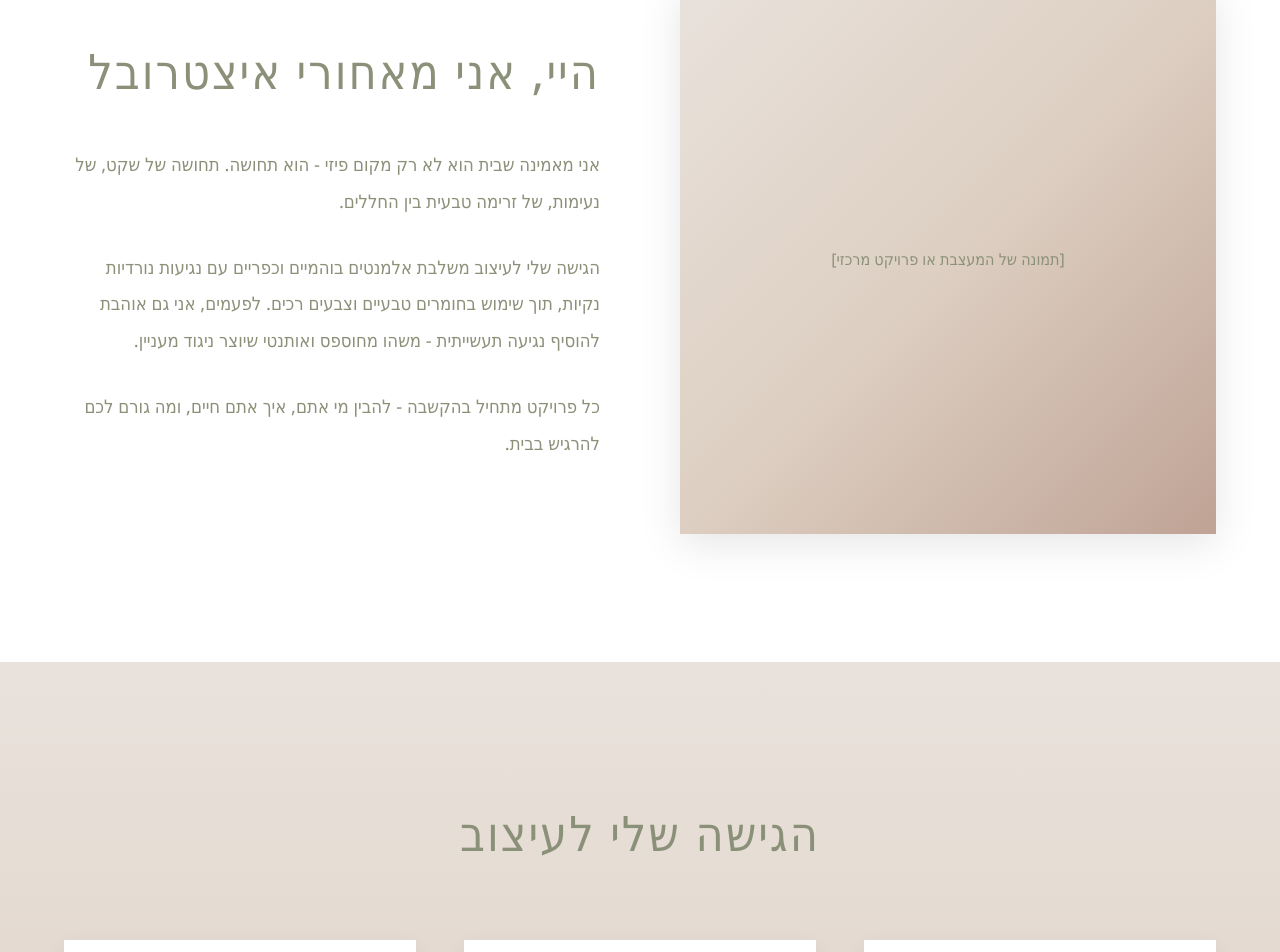
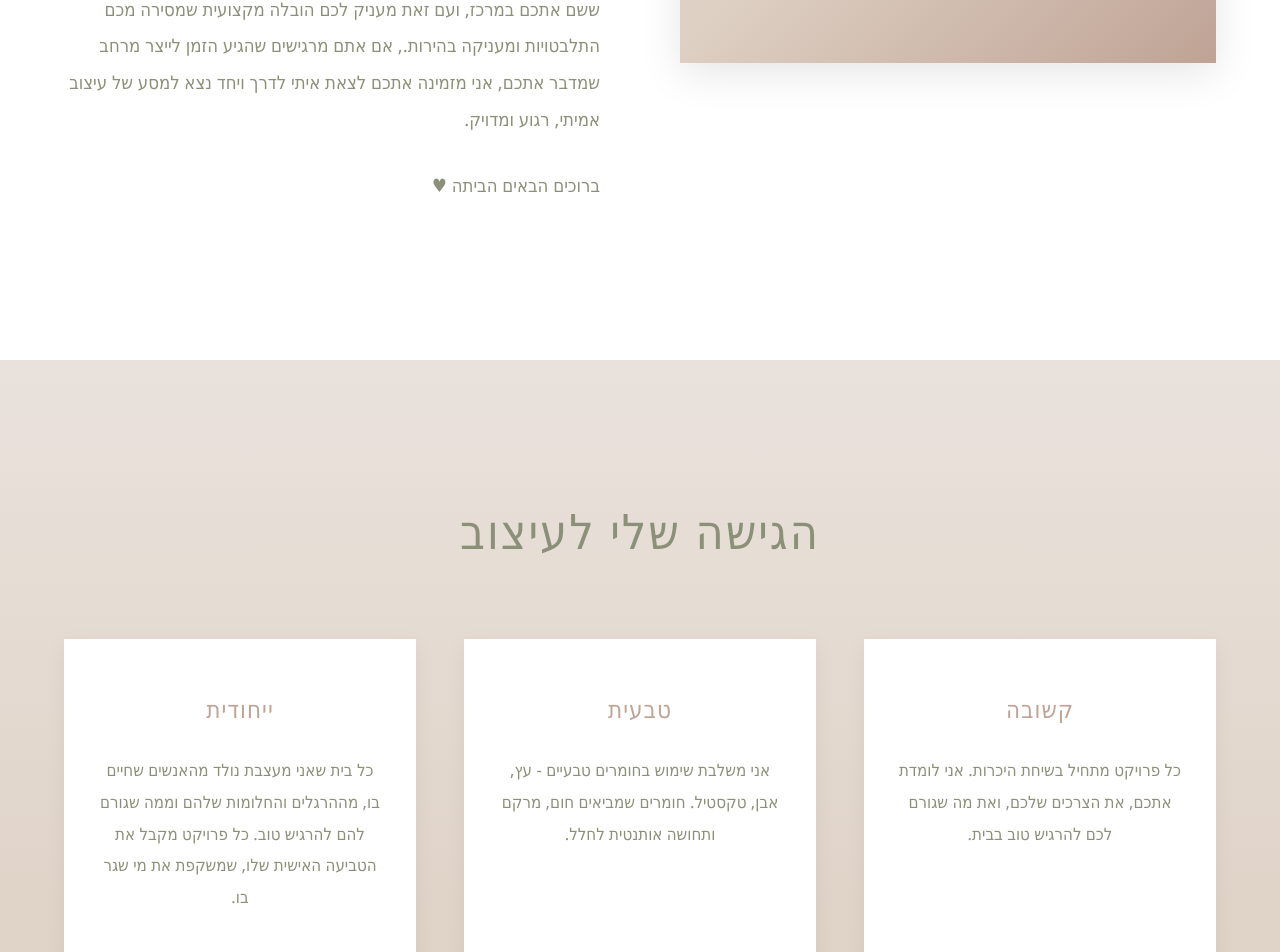
Before and after one commit to fredi1574/itzrubal, a Next.js app: page / in a window 1280 px wide. Shown: the part 849-1801 px from the top of the page. Built offline with nearby package versions, Linux system fonts and the light colour scheme; no server answers; a web font is replaced by a local one.

Commit message:
Changed the content of the homepage

```diff
--- a/src/app/page.tsx
+++ b/src/app/page.tsx
@@ -1,26 +1,39 @@
 import type { JSX } from "react";
 
 const aboutParagraphs = [
-  "אני מאמינה שבית הוא לא רק מקום פיזי - הוא תחושה. תחושה של שקט, של נעימות, של זרימה טבעית בין החללים.",
-  "הגישה שלי לעיצוב משלבת אלמנטים בוהמיים וכפריים עם נגיעות נורדיות נקיות, תוך שימוש בחומרים טבעיים וצבעים רכים. לפעמים, אני גם אוהבת להוסיף נגיעה תעשייתית - משהו מחוספס ואותנטי שיוצר ניגוד מעניין.",
-  "כל פרויקט מתחיל בהקשבה - להבין מי אתם, איך אתם חיים, ומה גורם לכם להרגיש בבית.",
+  "כאן מתחיל מסע שעובר דרך קירות, צבעים ורהיטים, אבל בליבו הוא עוסק ביצירת בית שמרגיש שלכם ושמשקף את מי שאתם באמת.",
+
+  `עבורי, עיצוב פנים הוא שפה, דרך להבין מה אנשים צריכים כדי להרגיש שלמים.
+להבחין באור שנשפך פנימה בשעות הבוקר, להבין מה באמת מרגיע אתכם אחרי יום עמוס
+ולמצוא את הנקודה המדויקת שבה יופי פוגש פונקציונליות.
+אני מאמינה שהבית שלכם צריך לשקף את מי שאתם ולא את מה שמכתיבים הטרנדים.
+`,
+
+  "כשאני נכנסת לפרויקט, אני מגיעה עם סקרנות אמיתית. אני מקשיבה. אני רוצה לשמוע את הסיפור שלכם, את השגרה היומיומית, החלומות, ההרגלים, הכאבים. יחד אנחנו יוצרים מרחב שמרגיש טבעי, מלא השראה ומדויק, כזה שמשרת אתכם באמת.",
+
+  `
+אני מאמינה שתהליך עיצוב טוב הוא תהליך נעים, שקוף, מדויק, מכיל.
+כזה ששם אתכם במרכז, ועם זאת מעניק לכם הובלה מקצועית שמסירה מכם התלבטויות ומעניקה בהירות.,
+אם אתם מרגישים שהגיע הזמן לייצר מרחב שמדבר אתכם, אני מזמינה אתכם לצאת איתי לדרך ויחד נצא למסע של עיצוב אמיתי, רגוע ומדויק.`,
+  "ברוכים הבאים הביתה ♥",
 ] as const;
 
 const valueCards = [
   {
     title: "קשובה",
     description:
-      "כל פרויקט מתחיל בשיחה אמיתית. אני לומדת אתכם, את הצרכים שלכם, ואת מה שגורם לכם להרגיש טוב בבית.",
+      "כל פרויקט מתחיל בשיחת היכרות. אני לומדת אתכם, את הצרכים שלכם, ואת מה שגורם לכם להרגיש טוב בבית.",
   },
   {
     title: "טבעית",
     description:
-      "אני משתמשת בחומרים טבעיים - עץ, אבן, פשתן, חרס. חומרים שמביאים חום, מרקם ותחושה אותנטית לחלל.",
+      "אני משלבת שימוש בחומרים טבעיים - עץ, אבן, טקסטיל. חומרים שמביאים חום, מרקם ותחושה אותנטית לחלל.",
   },
   {
     title: "ייחודית",
-    description:
-      "אין שני בתים זהים, כי אין שני אנשים זהים. כל פרויקט מקבל את הטביעה האישית שלו, שמשקפת את מי שגר בו.",
+    description: `כל בית שאני מעצבת נולד מהאנשים שחיים בו, מההרגלים והחלומות שלהם וממה שגורם להם להרגיש טוב.
+כל פרויקט מקבל את הטביעה האישית שלו, שמשקפת את מי שגר בו.
+`,
   },
 ] as const;
 
@@ -32,7 +45,7 @@ const portfolioItems = [
 
 const HomePage = (): JSX.Element => (
   <div className="home-page" dir="rtl" lang="he">
-    <HeroSection />
+    {/* <HeroSection /> */}
     <AboutSection />
     <PhilosophySection />
     <PortfolioSection />
@@ -65,7 +78,7 @@ const AboutSection = (): JSX.Element => (
   <section className="home-about" id="about">
     <div className="home-about-image">[תמונה של המעצבת או פרויקט מרכזי]</div>
     <div className="home-about-content">
-      <h2>היי, אני מאחורי איצטרובל</h2>
+      <h2>ברוכים הבאים.</h2>
       {aboutParagraphs.map((text) => (
         <p key={text}>{text}</p>
       ))}
```
